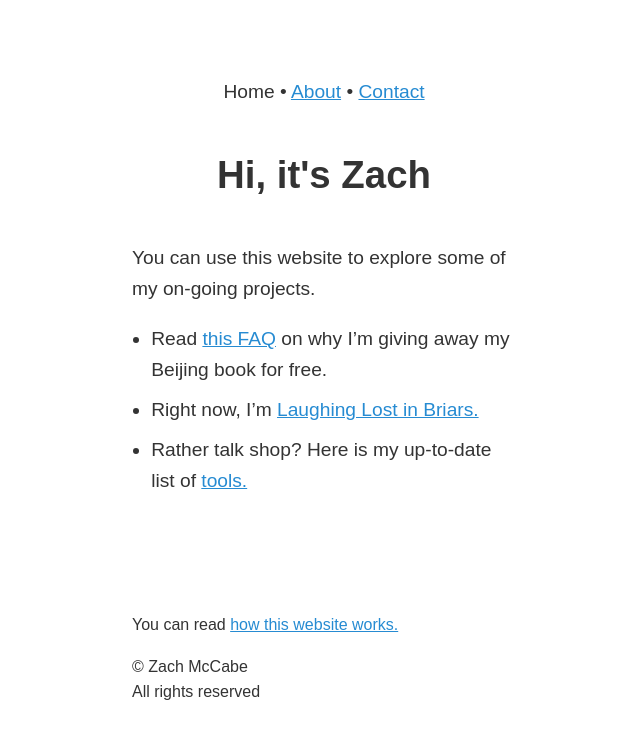
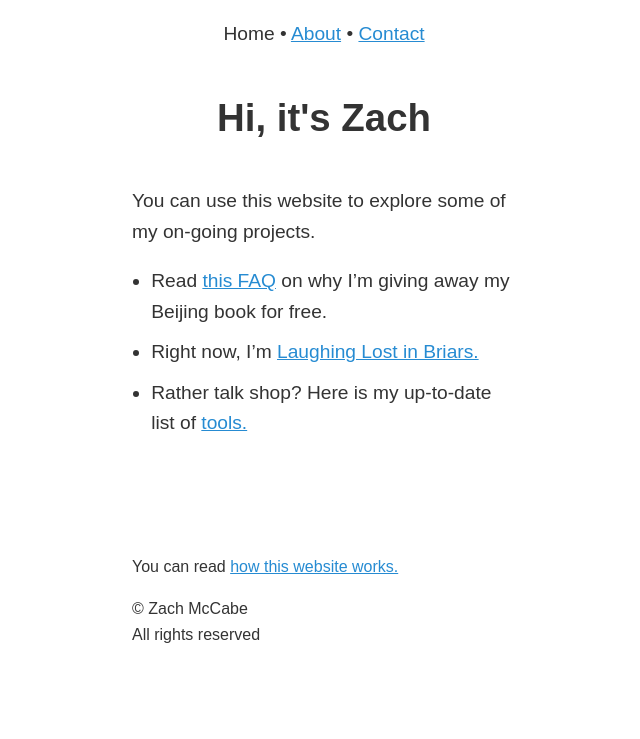
Before and after one commit to zachmccabe/zachmccabe.github.io, a Jekyll site: the page built from index.md, in a window 1280 px wide. Shown: the top 739 px of the page, without its empty margins (316-956 px from the left). Built offline with Jekyll 4.4.1, drawn with Linux system fonts in a browser that asks for light colours.

Commit message:
Update kao-nite-3.css

```diff
--- a/assets/kao-nite-3.css
+++ b/assets/kao-nite-3.css
@@ -15,8 +15,7 @@
 @media (prefers-color-scheme: dark) {body {
   background-color: #000;
   color: #fff;
-  font: normal normal 1.1em/1.6 sans-serif;
-  }
+    }
 }
 
 article, header, main, section {
@@ -45,7 +44,7 @@
   align-items: center;
   min-height: 20em;
   justify-content: left;
-  padding: 3em 1em 0;
+  padding: 0 1em 0;
   margin: 0 auto;
 }
 
@@ -62,6 +61,7 @@
 .xnest-top {
   text-align: center;
   padding-top: 3em;
+  width: 100%;
 }
 
 
```
